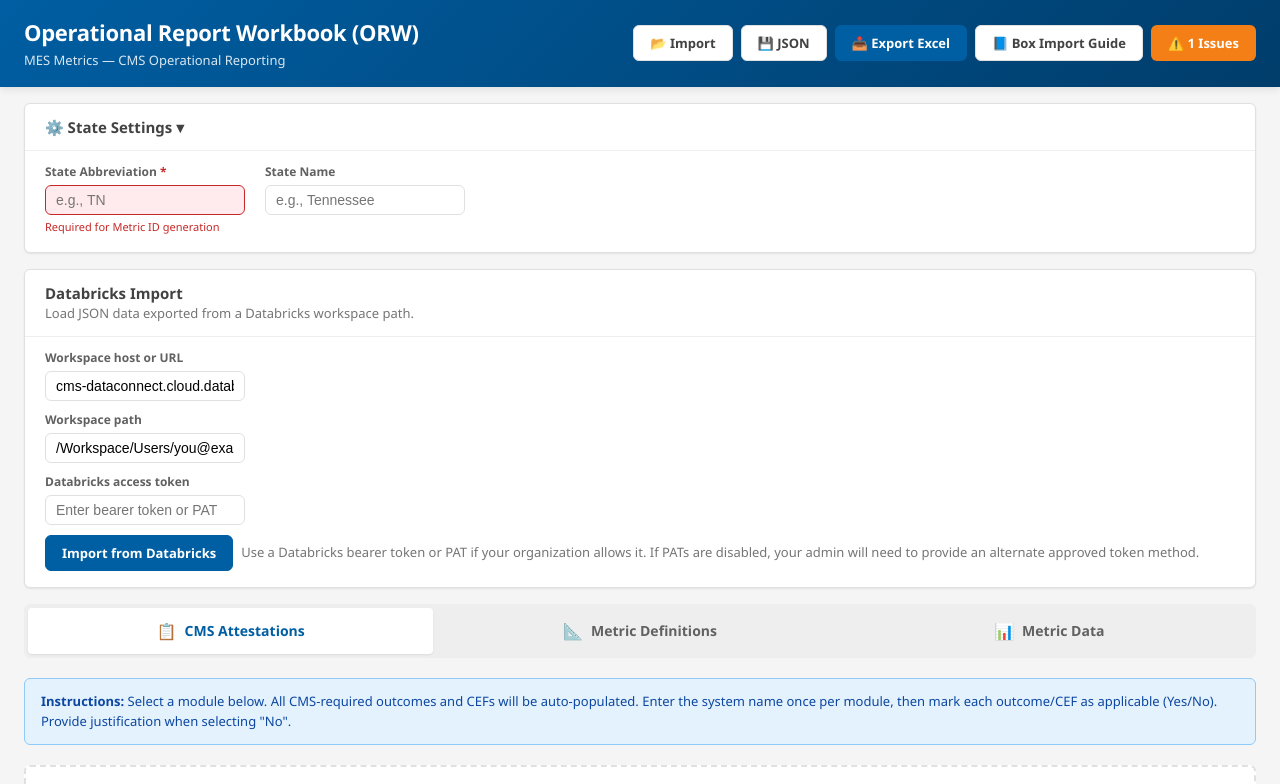
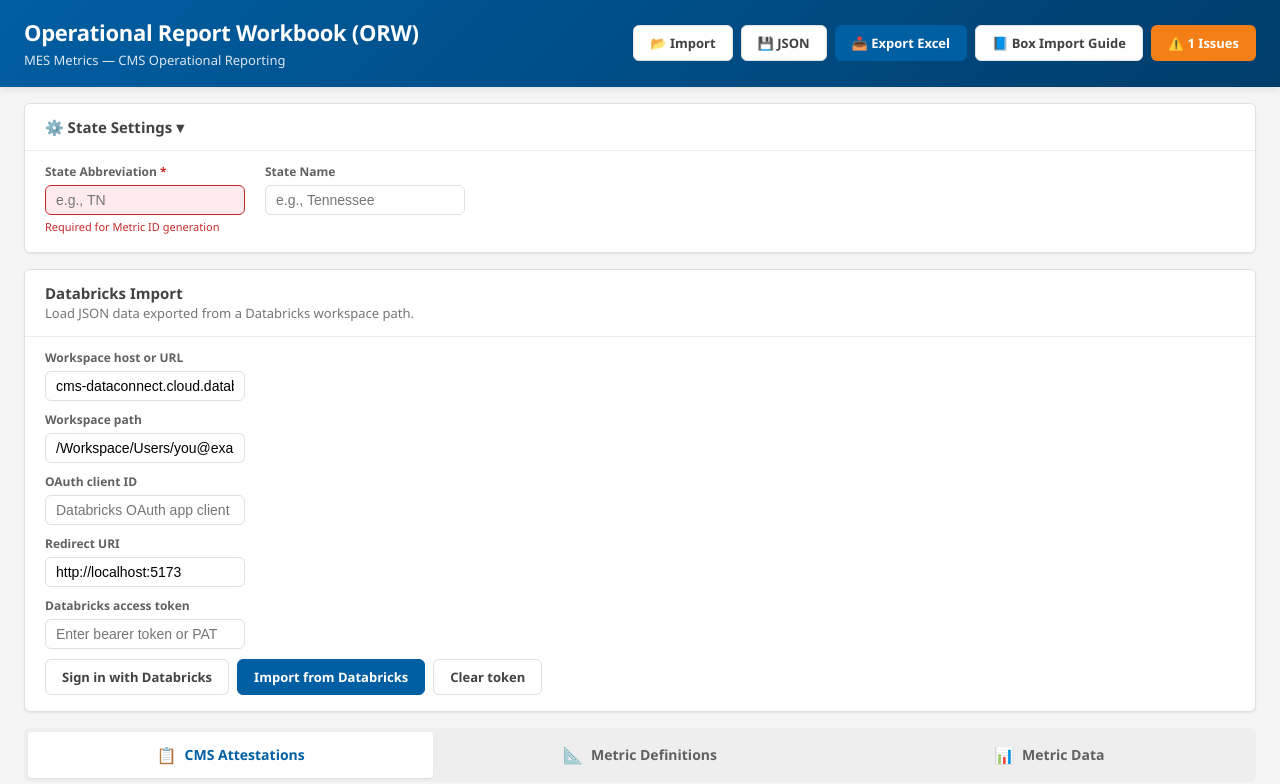
Before and after one commit to smahoney10/orw-form, a React (Vite) app: page / in a window 1280 px wide. Shown: the top 784 px of the page. Built offline with nearby package versions, Linux system fonts and the light colour scheme.

Commit message:
change to Oauth

```diff
--- a/src/components/DatabricksConnector.jsx
+++ b/src/components/DatabricksConnector.jsx
@@ -1,13 +1,40 @@
-import { useState } from 'react';
+import { useEffect, useState } from 'react';
 import { fetchDatabricksWorkspaceContent, parsePythonCode, tryParseJsonContent } from '../services/databricks';
+import { clearDatabricksToken, extractHashToken, getDatabricksOAuthUrl, loadDatabricksToken, saveDatabricksToken } from '../services/databricksOAuth';
 
 function DatabricksConnector({ onImport }) {
   const [workspaceHost, setWorkspaceHost] = useState('cms-dataconnect.cloud.databricks.com');
   const [token, setToken] = useState('');
   const [workspacePath, setWorkspacePath] = useState('/Workspace/Users/you@example.com/my-notebook');
+  const [clientId, setClientId] = useState('');
+  const [redirectUri, setRedirectUri] = useState('http://localhost:5173');
   const [loading, setLoading] = useState(false);
   const [error, setError] = useState('');
   const [status, setStatus] = useState('');
+
+  useEffect(() => {
+    const storedToken = loadDatabricksToken();
+    if (storedToken) {
+      setToken(storedToken);
+    }
+
+    const hashToken = extractHashToken(window.location.hash);
+    if (hashToken) {
+      setToken(hashToken);
+      saveDatabricksToken(hashToken);
+      window.history.replaceState({}, document.title, window.location.pathname + window.location.search);
+    }
+  }, []);
+
+  const handleOAuthLogin = () => {
+    try {
+      const authUrl = getDatabricksOAuthUrl({ workspaceHost, clientId, redirectUri });
+      window.open(authUrl, '_blank', 'noopener,noreferrer');
+      setStatus('Open the Databricks sign-in window and complete authentication.');
+    } catch (err) {
+      setError(err.message || 'Unable to start Databricks sign-in.');
+    }
+  };
 
   const handleSubmit = async (event) => {
     event.preventDefault();
@@ -76,6 +103,26 @@
           </div>
 
           <div className="settings-field">
+            <label htmlFor="clientId">OAuth client ID</label>
+            <input
+              id="clientId"
+              value={clientId}
+              onChange={(event) => setClientId(event.target.value)}
+              placeholder="Databricks OAuth app client ID"
+            />
+          </div>
+
+          <div className="settings-field">
+            <label htmlFor="redirectUri">Redirect URI</label>
+            <input
+              id="redirectUri"
+              value={redirectUri}
+              onChange={(event) => setRedirectUri(event.target.value)}
+              placeholder="http://localhost:5173"
+            />
+          </div>
+
+          <div className="settings-field">
             <label htmlFor="token">Databricks access token</label>
             <input
               id="token"
@@ -87,10 +134,15 @@
           </div>
 
           <div style={{ display: 'flex', gap: '8px', alignItems: 'center', flexWrap: 'wrap' }}>
+            <button className="btn btn-secondary" type="button" onClick={handleOAuthLogin}>
+              Sign in with Databricks
+            </button>
             <button className="btn btn-primary" type="submit" disabled={loading}>
               {loading ? 'Loading...' : 'Import from Databricks'}
             </button>
-            <span className="settings-summary">Use a Databricks bearer token or PAT if your organization allows it. If PATs are disabled, your admin will need to provide an alternate approved token method.</span>
+            <button className="btn btn-secondary" type="button" onClick={() => { clearDatabricksToken(); setToken(''); setStatus('Cleared saved token.'); }}>
+              Clear token
+            </button>
           </div>
 
           {error ? <div className="field-error">{error}</div> : null}
--- /dev/null
+++ b/src/services/databricksOAuth.js
@@ -0,0 +1,35 @@
+const STORAGE_KEY = 'orw-databricks-token';
+
+export function saveDatabricksToken(token) {
+  if (!token) return;
+  localStorage.setItem(STORAGE_KEY, token);
+}
+
+export function loadDatabricksToken() {
+  return localStorage.getItem(STORAGE_KEY) || '';
+}
+
+export function clearDatabricksToken() {
+  localStorage.removeItem(STORAGE_KEY);
+}
+
+export function getDatabricksOAuthUrl({ workspaceHost, clientId, redirectUri, scopes = ['offline_access', 'sql'] }) {
+  const host = (workspaceHost || '').trim().replace(/^https?:\/\//i, '').replace(/\/+$/, '');
+  if (!host) throw new Error('Workspace host is required');
+  if (!clientId) throw new Error('Client ID is required');
+
+  const params = new URLSearchParams({
+    response_type: 'token',
+    client_id: clientId,
+    redirect_uri: redirectUri,
+    scope: scopes.join(' '),
+    state: 'orw-databricks-auth',
+  });
+
+  return `https://${host}/oidc/oauth2/authorize?${params.toString()}`;
+}
+
+export function extractHashToken(hash) {
+  const params = new URLSearchParams(hash.replace(/^#/, ''));
+  return params.get('access_token') || '';
+}
```
